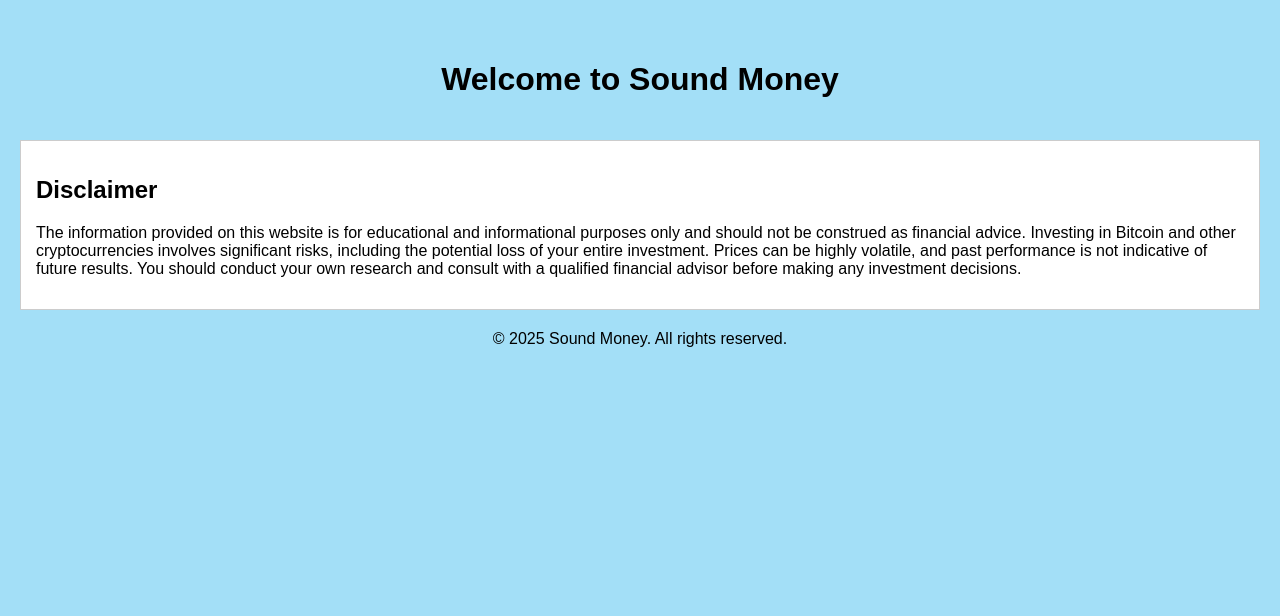
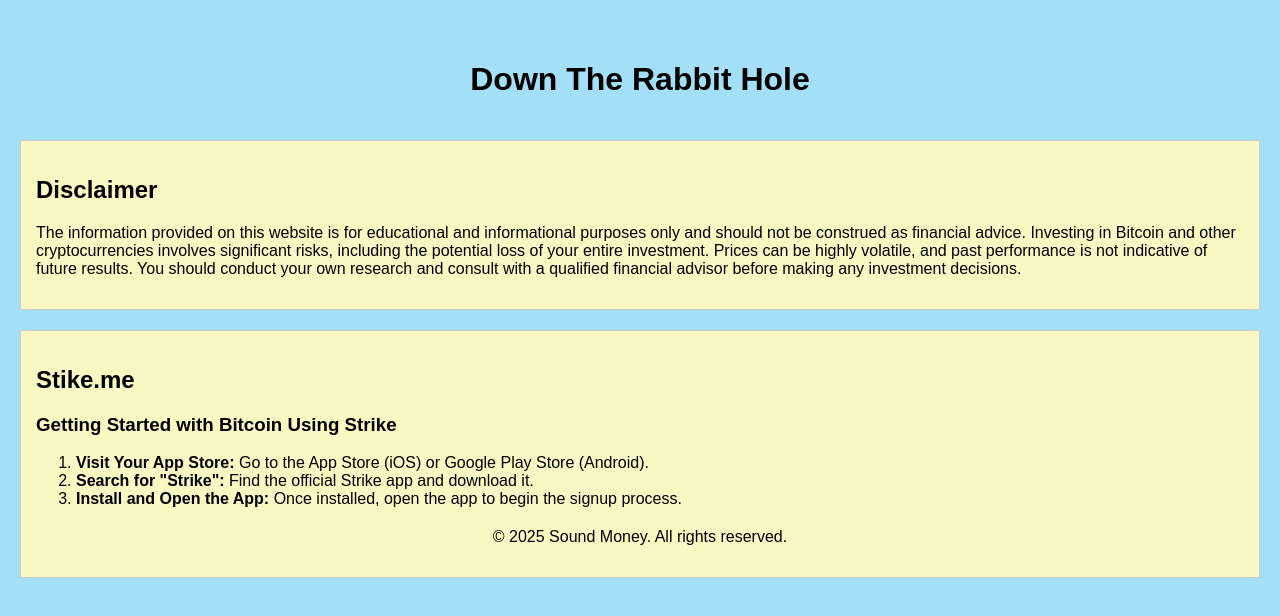
Before and after one commit to Sound-Money/Down-the-rabbit-hole, a plain HTML site: page index.html in a window 1280 px wide. Drawn offline with Linux system fonts and the light colour scheme.

Commit message:
Update index.html

```diff
--- a/index.html
+++ b/index.html
@@ -16,7 +16,13 @@
             padding: 20px;
         }
         .disclaimer {
-            background-color: #fff;
+            background-color: #f9f8c2;
+            border: 1px solid #ccc;
+            padding: 15px;
+            margin-bottom: 20px;
+        }
+        .text {
+            background-color: #f9f8c2;
             border: 1px solid #ccc;
             padding: 15px;
             margin-bottom: 20px;
@@ -30,7 +36,7 @@
 <body>
 
 <header>
-    <h1>Welcome to Sound Money</h1>
+    <h1>Down The Rabbit Hole</h1>
 </header>
 
 <div class="disclaimer">
@@ -43,6 +49,21 @@
     </p>
 </div>
 
+<div class="text">
+    <h2>Stike.me</h2>
+    <p>
+        <h3>Getting Started with Bitcoin Using Strike</h3>
+
+        <ol>
+            <li><strong>Visit Your App Store:</strong> Go to the App Store (iOS) or Google Play Store (Android).</li>
+            <li><strong>Search for "Strike":</strong> Find the official Strike app and download it.</li>
+            <li><strong>Install and Open the App:</strong> Once installed, open the app to begin the signup process.</li>
+        </ol>
+
+    </p>
+
+
+
 <footer>
     <p>&copy; 2025 Sound Money. All rights reserved.</p>
 </footer>
```
